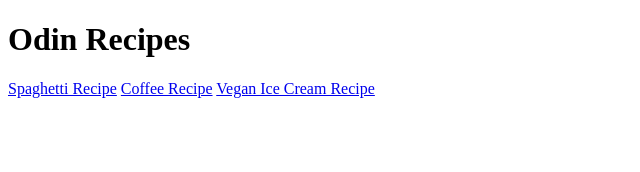
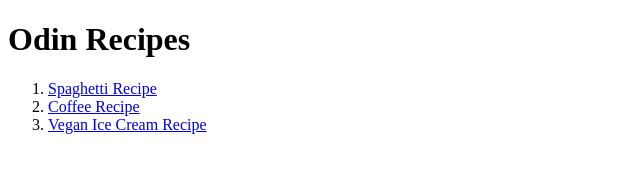
Before and after one commit to youmecoffee/odin-recipes, a plain HTML site: page index.html in a window 1280 px wide. Shown: the whole page, without its empty margins (0-640 px from the left). Drawn offline with Linux system fonts and the light colour scheme.

Commit message:
added in a list to the index.html

```diff
--- a/index.html
+++ b/index.html
@@ -7,9 +7,11 @@
 
 <body>
     <h1> Odin Recipes </h1>
-    <a href="recipes/spaghetti.html">Spaghetti Recipe</a>
-    <a href="recipes/coffee.html">Coffee Recipe</a>
-    <a href="recipes/veganicecream.html">Vegan Ice Cream Recipe</a>
+    <ol>
+        <li><a href="recipes/spaghetti.html">Spaghetti Recipe</a></li>
+        <li><a href="recipes/coffee.html">Coffee Recipe</a></li>
+        <li><a href="recipes/veganicecream.html">Vegan Ice Cream Recipe</a></li>
+    </ol>
 
 </body>
 
```
